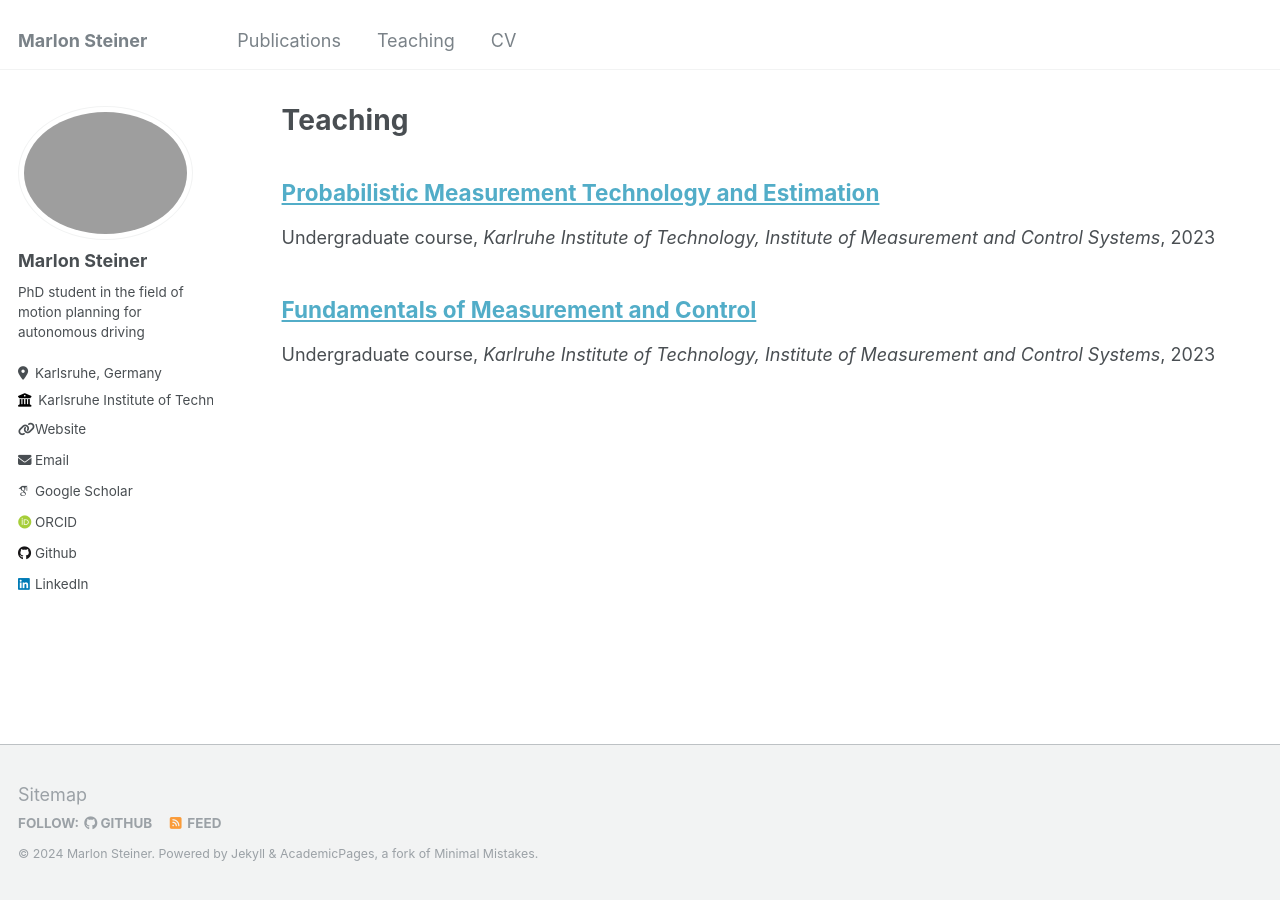
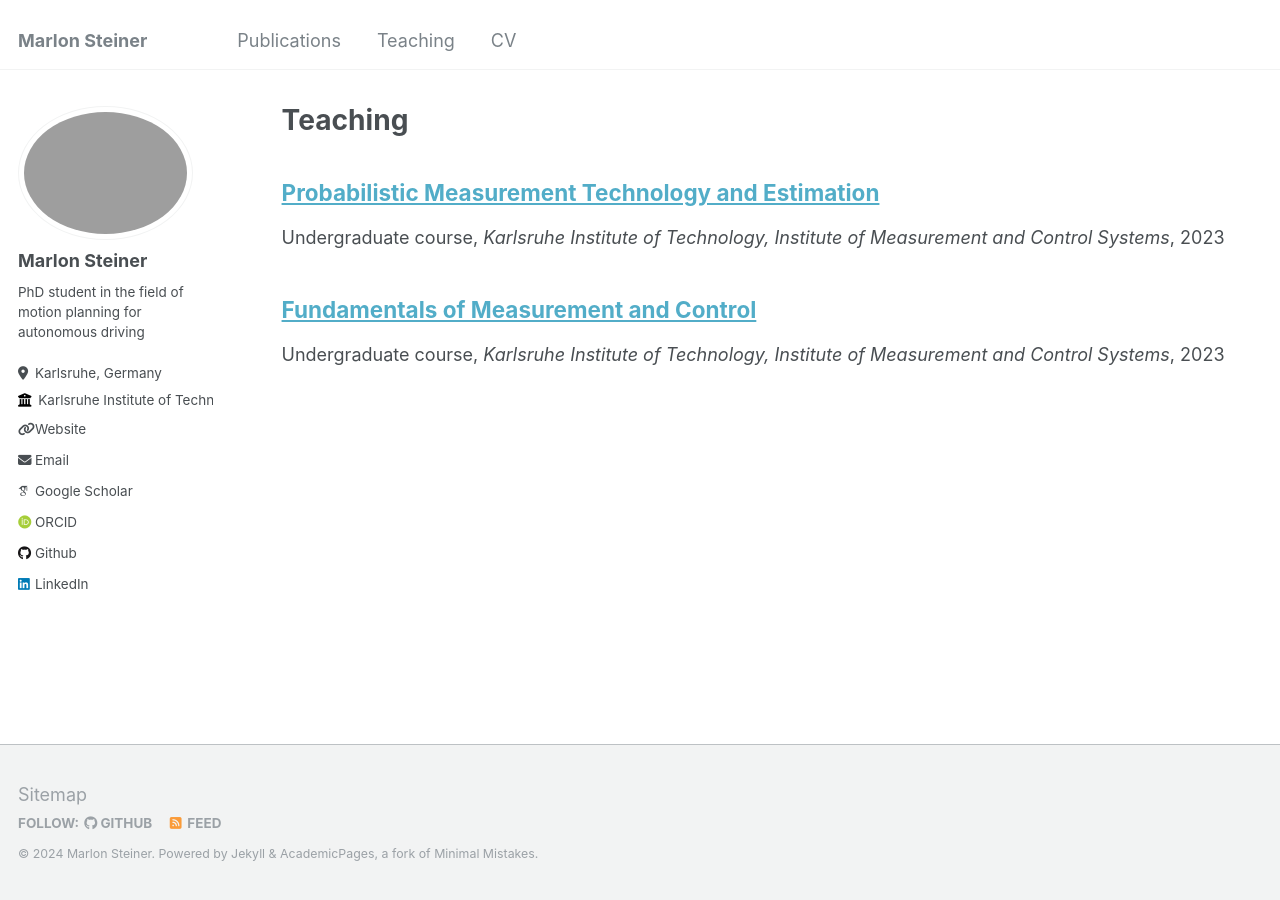
Before and after one commit to marlon31415/marlon31415.github.io, a Jekyll site: the page built from _pages/teaching.html, in a window 1280 px wide. Built offline with Jekyll 4.4.1, drawn with Linux system fonts in a browser that asks for light colours; some web fonts are replaced.

Commit message:
correction

```diff
--- a/_teaching/gmrt.md
+++ b/_teaching/gmrt.md
@@ -3,7 +3,7 @@ title: "Fundamentals of Measurement and Control"
 collection: teaching
 type: "Undergraduate course"
 permalink: /teaching/gmrt
-venue: "Karlruhe Institute of Technology, Institute of Measurement and Control Systems"
+venue: "Karlsruhe Institute of Technology, Institute of Measurement and Control Systems"
 date: 2023-05-01
 location: "Karlsruhe, Germany"
 ---
--- a/_teaching/mt2.md
+++ b/_teaching/mt2.md
@@ -3,7 +3,7 @@ title: "Probabilistic Measurement Technology and Estimation"
 collection: teaching
 type: "Undergraduate course"
 permalink: /teaching/mt2
-venue: "Karlruhe Institute of Technology, Institute of Measurement and Control Systems"
+venue: "Karlsruhe Institute of Technology, Institute of Measurement and Control Systems"
 date: 2023-05-01
 location: "Karlsruhe, Germany"
 ---
```
